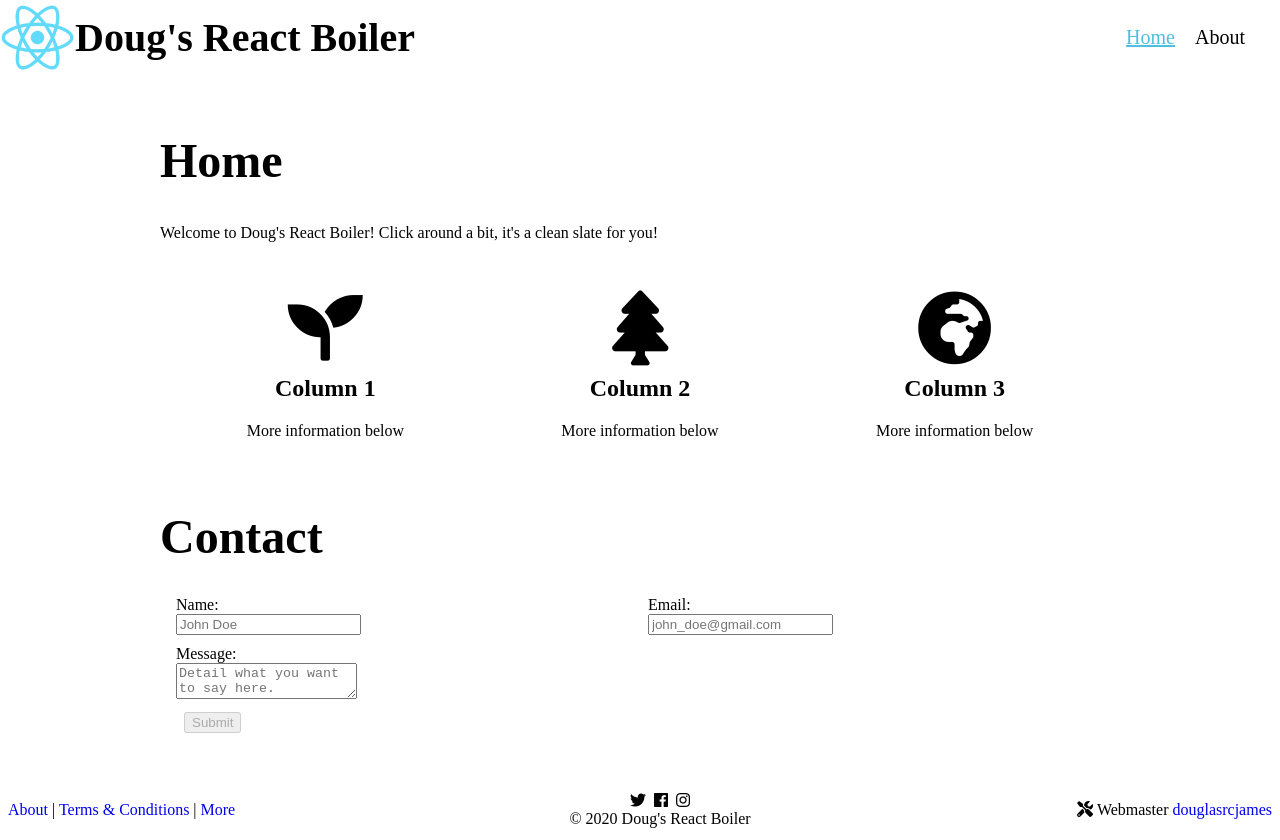
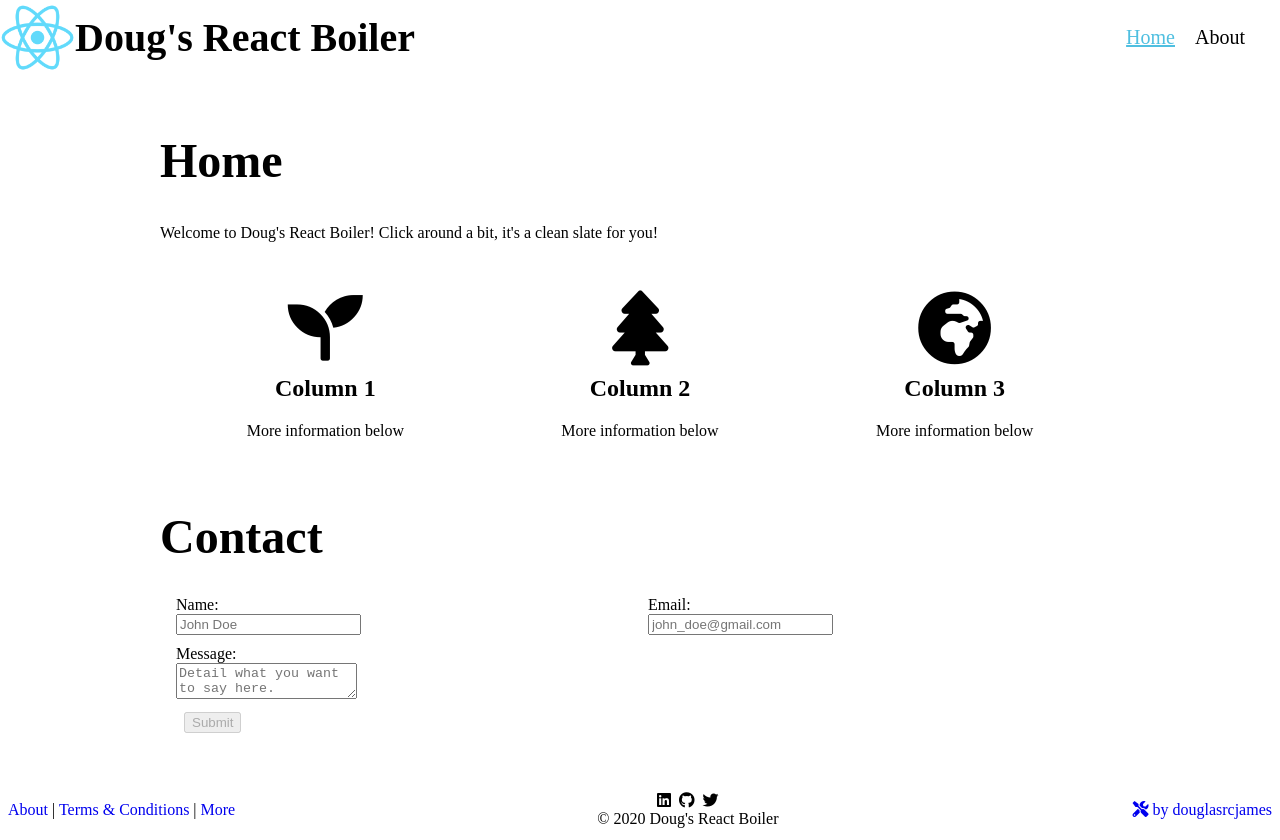
Before and after one commit to douglasrcjames/dougs-react-boiler, a React (Create React App) app: page / in a window 1280 px wide. Built offline with nearby package versions, Linux system fonts and the light colour scheme; no server answers.

Commit message:
Updated footer social links
deployed

```diff
--- a/src/components/misc/Footer.js
+++ b/src/components/misc/Footer.js
@@ -23,16 +23,16 @@ export default class Footer extends Component {
                         <div className="center">
                             {/* TODO: update social links */}
                             <div className="center-text">
+                                <a href="https://www.linkedin.com/in/douglasrcjames" target="_blank" rel="noopener noreferrer" className="black">
+                                    <i className="fab fa-linkedin"/>
+                                </a>
+                                &nbsp;&nbsp;
+                                <a href="https://www.github.com/douglasrcjames" target="_blank" rel="noopener noreferrer" className="black">
+                                    <i className="fab fa-github"/>
+                                </a>
+                                &nbsp;&nbsp;
                                 <a href="https://twitter.com/douglasrcjames" target="_blank" rel="noopener noreferrer" className="black">
                                     <i className="fab fa-twitter" />
-                                </a>
-                                &nbsp;&nbsp;
-                                <a href="https://www.facebook.com/douglasrcjames" target="_blank" rel="noopener noreferrer" className="black">
-                                    <i className="fab fa-facebook"/>
-                                </a>
-                                &nbsp;&nbsp;
-                                <a href="https://www.instagram.com/douglasrcjames" target="_blank" rel="noopener noreferrer" className="black">
-                                    <i className="fab fa-instagram"/>
                                 </a>
                             </div>
                             &copy;
@@ -44,23 +44,23 @@ export default class Footer extends Component {
                         </div>
 
                         <div className="right">
-                            <i className="fas fa-tools"/>&nbsp;Webmaster <a href="https://www.douglasrcjames.com" target="_blank" rel="noopener noreferrer">douglasrcjames</a>
+                            <a href="https://www.douglasrcjames.com" target="_blank" rel="noopener noreferrer"><i className="fas fa-tools"/> by douglasrcjames</a>
                             &nbsp;&nbsp;
                         </div>
                     </MediaQuery>
                     <MediaQuery maxWidth={900}>
                         <div>
                             {/* TODO: update social links */}
+                            <a href="https://www.linkedin.com/in/douglasrcjames" target="_blank" rel="noopener noreferrer" className="black">
+                                <i className="fab fa-linkedin"/>
+                            </a>
+                            &nbsp;&nbsp;
+                            <a href="https://www.github.com/douglasrcjames" target="_blank" rel="noopener noreferrer" className="black">
+                                <i className="fab fa-github"/>
+                            </a>
+                            &nbsp;&nbsp;
                             <a href="https://twitter.com/douglasrcjames" target="_blank" rel="noopener noreferrer" className="black">
                                 <i className="fab fa-twitter" />
-                            </a>
-                            &nbsp;&nbsp;
-                            <a href="https://www.facebook.com/douglasrcjames" target="_blank" rel="noopener noreferrer" className="black">
-                                <i className="fab fa-facebook"/>
-                            </a>
-                            &nbsp;&nbsp;
-                            <a href="https://www.instagram.com/douglasrcjames" target="_blank" rel="noopener noreferrer" className="black">
-                                <i className="fab fa-instagram"/>
                             </a>
                         </div>
                         <div>
@@ -72,16 +72,13 @@ export default class Footer extends Component {
                             Doug's React Boiler
                         </div>
                         <div>
-                            <i className="fas fa-tools"/>&nbsp;Webmaster <a href="https://www.douglasrcjames.com" target="_blank" rel="noopener noreferrer">douglasrcjames</a>
+                            <a href="https://www.douglasrcjames.com" target="_blank" rel="noopener noreferrer"><i className="fas fa-tools"/> by douglasrcjames</a>
                         </div>
                         <div className="s-padding-b">
                             <Link to="/about">About</Link> | <Link to="/terms">Terms &amp; Conditions</Link> | <Link to="/more">More</Link>
                         </div>
                     </MediaQuery>
                 </div>
-
-
-
             </footer>
         )
     }
```
